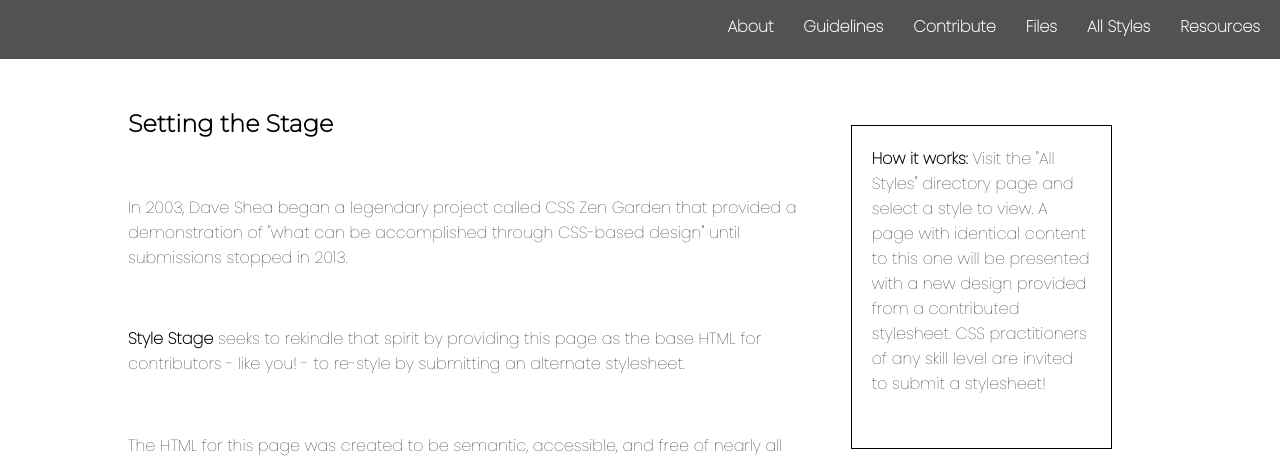
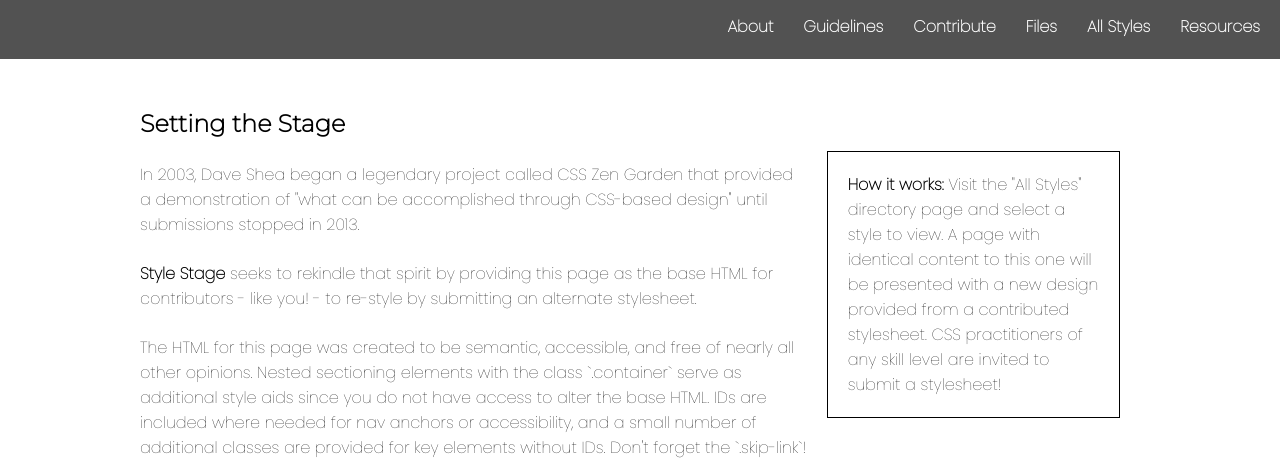
Before and after one commit to blissfulsaint/stylestage-sass, a website: page public/index.html in a window 1280 px wide. Shown: the part 378-838 px from the top of the page. Drawn offline with Linux system fonts and the light colour scheme.

Commit message:
adjusted various body structures

```diff
--- a/sass/block/_body.scss
+++ b/sass/block/_body.scss
@@ -1,6 +1,11 @@
 @mixin bodyWidth() {
+    // padding: 0 clamp(10px, 15em, 20%);
     width: 80%;
+    // padding: 0 15em;
     margin: 0 auto;
+    @media screen and (min-width: 1000px) {
+        width: 1000px;
+    }
 }
 
 li:not(section.container li) {
--- a/sass/block/_position.scss
+++ b/sass/block/_position.scss
@@ -15,12 +15,13 @@ article:first-of-type>section.container:first-child
 blockquote{
 
     grid-column: 3/4;
-    height: 100%;
+    height: fit-content;
     padding: 20px;
     justify-content: center;
-    grid-row: 1/ end 3;
+    grid-row: 1/ end 4;
     border: solid black 1px;
     align-items: center;
+    margin: auto 20px;
 }
 
 #about>section:first-of-type{
@@ -31,7 +32,7 @@ section>p {
     grid-column: 1/3;
     justify-self: auto;
     row-gap: auto;
-
+    margin-top: 1.5em;
 }
 
 // Second Container
```
Also changed, not shown: public/style.css, 1 other file.
